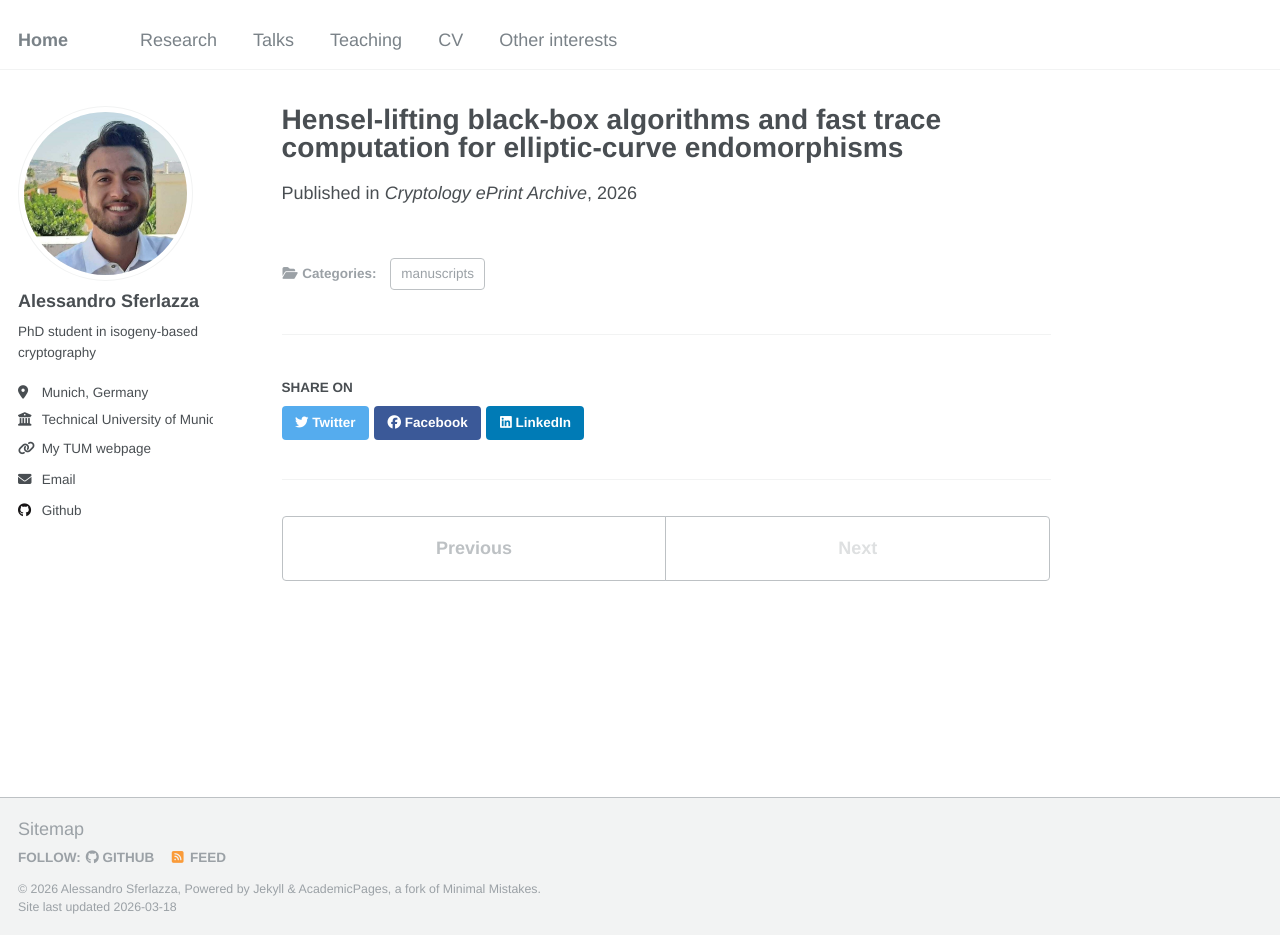
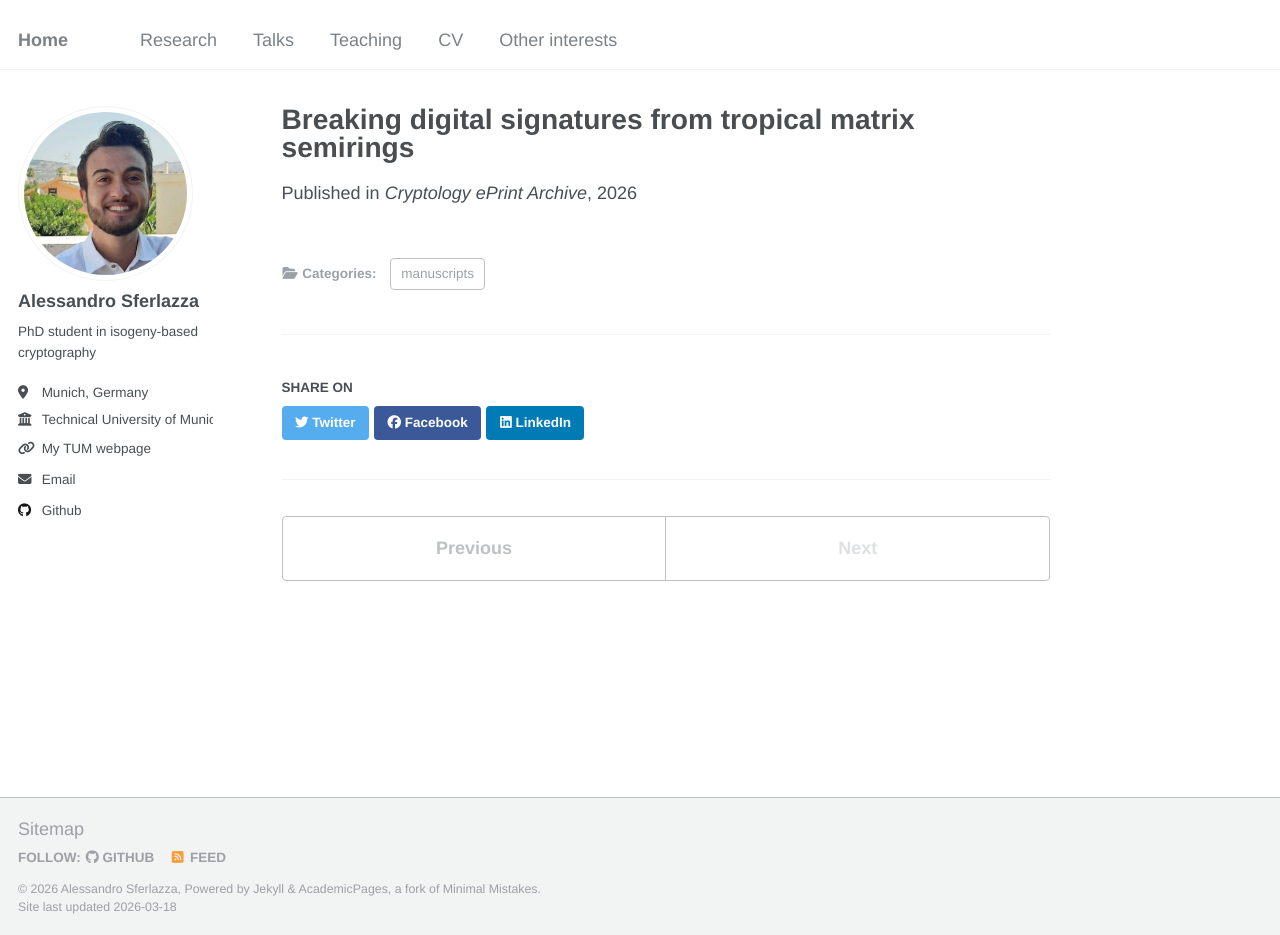
Before and after one commit to sferl/sferl.github.io, a Jekyll site: the page built from _publications/tropical-break.md, in a window 1280 px wide and 935 px high. Built offline with Jekyll 4.4.1, drawn with Linux system fonts in a browser that asks for light colours.

Commit message:
fix title

```diff
--- a/_publications/tropical-break.md
+++ b/_publications/tropical-break.md
@@ -1,5 +1,5 @@
 ---
-title: "Hensel-lifting black-box algorithms and fast trace computation for elliptic-curve endomorphisms"
+title: "Breaking digital signatures from tropical matrix semirings"
 subtitle: "Alessandro Sferlazza"
 collection: publications
 category: manuscripts
```
